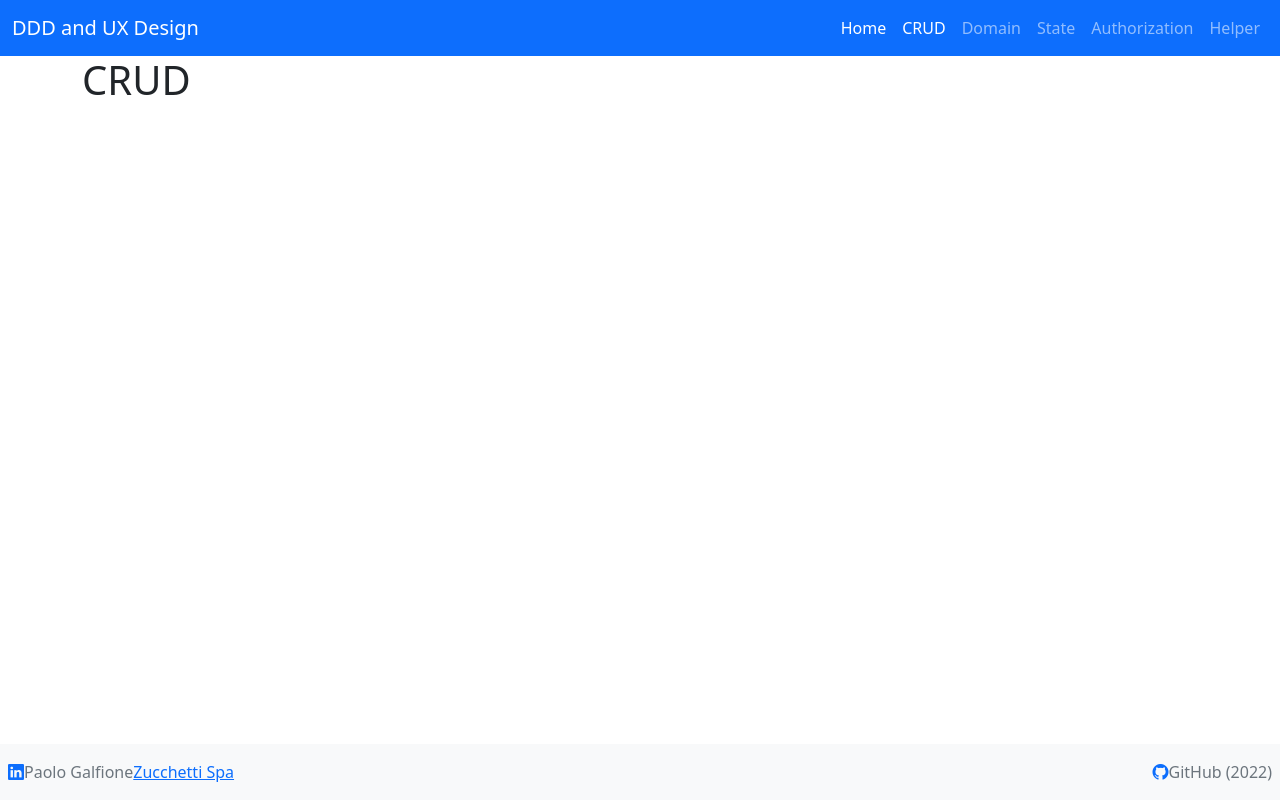
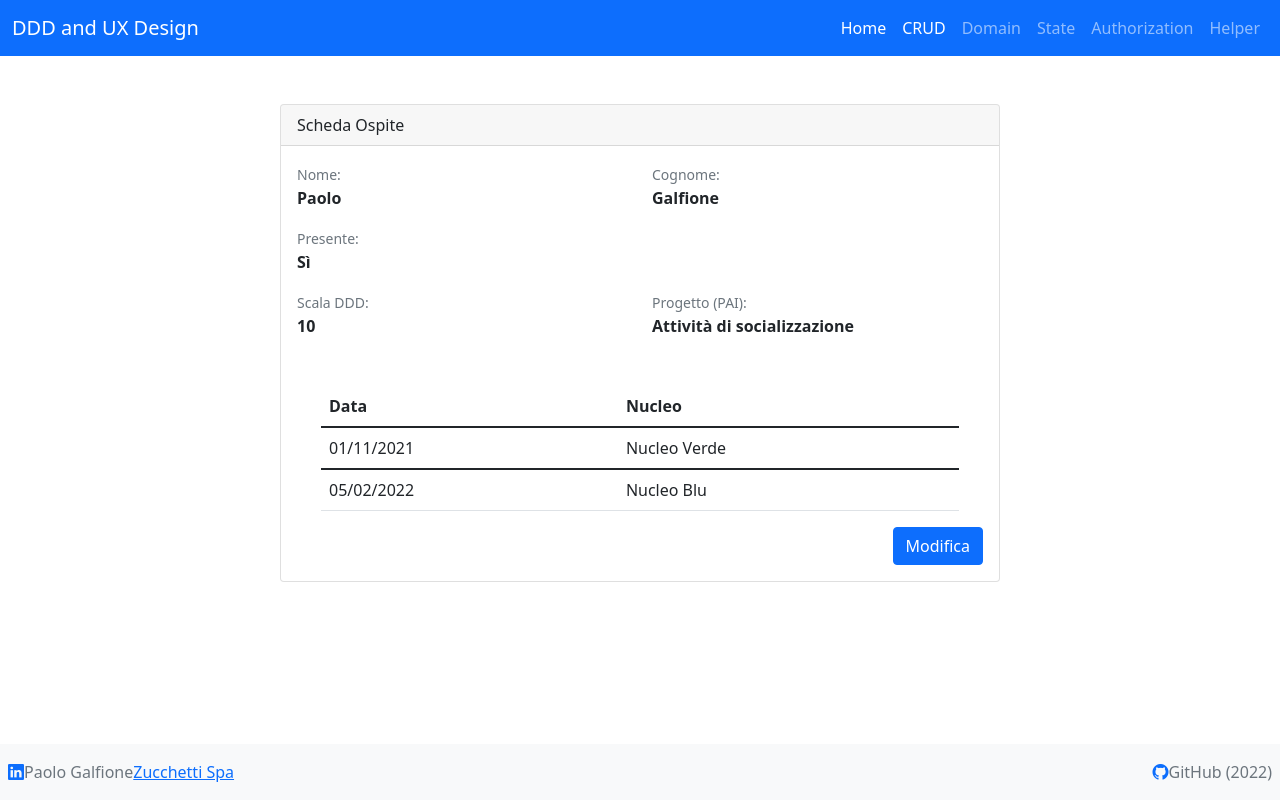
Before and after one commit to paolo-galfione/DDD-UX-Design, an Angular app: page /crud in a window 1280 px wide. Built offline with nearby package versions, Linux system fonts and the light colour scheme.

Commit message:
completata crud

```diff
--- a/src/app/app.module.ts
+++ b/src/app/app.module.ts
@@ -5,6 +5,7 @@ import { AppRoutingModule } from './app-routing.module';
 import { AppComponent } from './app.component';
 import { HomeComponent } from './home/home.component';
 import { CRUDComponent } from './crud/ui/crud.component';
+import { ReactiveFormsModule } from '@angular/forms';
 
 @NgModule({
   declarations: [
@@ -14,6 +15,7 @@ import { CRUDComponent } from './crud/ui/crud.component';
   ],
   imports: [
     BrowserModule,
+    ReactiveFormsModule,
     AppRoutingModule
   ],
   providers: [],
--- /dev/null
+++ b/src/app/crud/entity/ospite-nucleo.ts
@@ -0,0 +1,4 @@
+export interface OspiteNucleo {
+    dataTrasferimento: Date;
+    nucleo: string;
+}
--- /dev/null
+++ b/src/app/crud/entity/ospite.ts
@@ -0,0 +1,11 @@
+import { OspiteNucleo } from "./ospite-nucleo";
+
+export interface Ospite {
+    id: number;
+    nome: string;
+    cognome: string;
+    presente: boolean;
+    scalaDDD: number;
+    progetto: string;
+    nuclei: OspiteNucleo[];
+}
--- /dev/null
+++ b/src/app/crud/manager/ospite-dto.ts
@@ -0,0 +1,9 @@
+export interface OspiteDto {
+    id: number;
+    nome: string;
+    cognome: string;
+    presente: boolean;
+    scalaDDD: number;
+    progetto: string;
+    nucleo: string;
+}
--- /dev/null
+++ b/src/app/crud/manager/ospite-manager.service.ts
@@ -0,0 +1,71 @@
+import { Injectable } from '@angular/core';
+import { Ospite } from '../entity/ospite';
+import { OspiteDto } from './ospite-dto';
+
+export const Progetti: string[] = [
+  'Sospeso',
+  'Attività di socializzazione',
+  'Recupero cognitivo',
+  'Fisioterapia',
+];
+
+export const Nuclei: string[] = [
+  'Nucleo Verde',
+  'Nucleo Rosso',
+  'Nucleo Blu'
+];
+
+@Injectable({
+  providedIn: 'root'
+})
+export class OspiteManagerService {
+  ospite: Ospite;
+
+  constructor() {
+    this.ospite = {
+      id: 1,
+      nome: 'Paolo',
+      cognome: 'Galfione',
+      presente: true,
+      scalaDDD: 10,
+      progetto: 'Attività di socializzazione',
+      nuclei: [
+        { dataTrasferimento: new Date(2021,10,1),  nucleo: 'Nucleo Verde'},
+        { dataTrasferimento: new Date(2022,1,5),  nucleo: 'Nucleo Blu'},
+      ]
+    }
+  }
+
+  leggiOspite(): Ospite {
+    return this.ospite;
+  }
+
+  // Qui c'è tutta la logica di Ospite
+  salvaOspite(ospite: OspiteDto) {
+    this.ospite.nome = ospite.nome;
+    this.ospite.cognome = ospite.cognome;
+    if(this.ospite.presente && !ospite.presente) {
+      // se presente diventa false, il progetto viene sospeso
+      this.ospite.progetto = Progetti[0]
+    }
+    this.ospite.presente = ospite.presente;
+    this.ospite.scalaDDD = ospite.scalaDDD;
+    if(this.nucleoCorrente() !== ospite.nucleo) {
+      // se è stato impostato un altro nucleo lo aggiungo
+      this.ospite.nuclei.push({ dataTrasferimento: new Date(), nucleo: ospite.nucleo });
+    }
+  }
+
+  nucleoCorrente() : string {
+    return this.ospite.nuclei.slice(-1)[0].nucleo;
+  }
+
+  leggiProgetti(): string[] {
+    return Progetti;
+  }
+
+  leggiNuclei(): string[] {
+    return Nuclei;
+  }
+
+}
--- a/src/app/crud/ui/crud.component.html
+++ b/src/app/crud/ui/crud.component.html
@@ -1 +1,110 @@
-<h1>CRUD</h1>
+    <!-- contenuto della pagina -->
+    <div class="container">
+        <div class="row justify-content-center">
+            <div class="col-lg-8">
+                <div class="card mt-5">
+                    <div class="card-header">
+                        Scheda Ospite
+                    </div>
+                    <div class="card-body">
+                        <div class="row">
+                            <div class="col">
+                                <div><small class="text-muted">Nome:</small></div>
+                                <div class="fw-bold">{{ ospite.nome }}</div>
+                            </div>
+                            <div class="col">
+                                <div><small class="text-muted">Cognome:</small></div>
+                                <div class="fw-bold">{{ ospite.cognome }}</div>
+                            </div>
+                        </div>
+                        <div class="row mt-3">
+                            <div><small class="text-muted">Presente:</small></div>
+                            <div class="fw-bold">{{ ospite.presente ? "Sì" : "No" }}</div>
+                        </div>
+                        <div class="row mt-3">
+                            <div class="col">
+                                <div><small class="text-muted">Scala DDD:</small></div>
+                                <div class="fw-bold">{{ ospite.scalaDDD }}</div>
+                            </div>
+                            <div class="col">
+                                <div><small class="text-muted">Progetto (PAI):</small></div>
+                                <div class="fw-bold">{{ ospite.progetto }}</div>
+                            </div>
+                        </div>
+                        <div class="container mt-5">
+                            <table class="table">
+                                <thead>
+                                  <tr>
+                                    <th scope="col">Data</th>
+                                    <th scope="col">Nucleo</th>
+                                  </tr>
+                                </thead>
+                                <tbody *ngFor="let nucleo of ospite.nuclei">
+                                  <tr>
+                                    <td>{{ nucleo.dataTrasferimento | date: 'dd/MM/yyyy'}}</td>
+                                    <td>{{ nucleo.nucleo }}</td>
+                                  </tr>
+                                </tbody>
+                              </table>
+                        </div>
+                        <div class="row">
+                            <div class="col text-end">
+                                <button type="button" class="btn btn-primary" data-bs-toggle="modal" data-bs-target="#modificaModal">Modifica</button>
+                            </div>
+                        </div>
+                    </div>
+                </div>
+            </div>
+        </div>
+
+    </div>
+
+    <div class="modal fade" id="modificaModal" tabindex="-1" aria-labelledby="exampleModalLabel" aria-hidden="true">
+        <div class="modal-dialog">
+          <div class="modal-content">
+            <div class="modal-header">
+              <h5 class="modal-title" id="exampleModalLabel">Modifica Ospite</h5>
+              <button type="button" class="btn-close" data-bs-dismiss="modal" aria-label="Close"></button>
+            </div>
+            <div class="modal-body">
+                <form [formGroup]="form">
+                    <div class="mb-3">
+                      <label for="nome" class="form-label">Nome:</label>
+                      <input type="text" class="form-control" id="nome" formControlName="nome">
+                    </div>
+                    <div class="mb-3">
+                        <label for="cognome" class="form-label">Cognome:</label>
+                        <input type="text" class="form-control" id="cognome" formControlName="cognome">
+                    </div>
+                    <div class="form-check mb-3">
+                        <input class="form-check-input" type="checkbox" value="" id="presente" formControlName="presente">
+                        <label class="form-check-label" for="presente">
+                          Presente
+                        </label>
+                    </div>
+                    <div class="mb-3">
+                        <label for="scalaDDD" class="form-label">Scala DDD:</label>
+                        <input type="number" min="0" max="30" class="form-control" id="scalaDDD" formControlName="scalaDDD">
+                        <div id="scalaDDD" class="form-text">0-10 Rischio Depressione | 11-20 Rischio Demenza | 21-30 Problemi Deambulazione</div>
+                    </div>
+                    <div class="mb-3">
+                        <label for="progetto" class="form-label">Progetto Assistenziale Individualizzato (PAI):</label>
+                        <select class="form-select" id="progetto" formControlName="progetto">
+                            <option *ngFor="let nomeProgetto of manager.leggiProgetti()">{{ nomeProgetto }}</option>
+                          </select>
+                    </div>
+                    <div class="mb-3">
+                        <label for="nucleo" class="form-label">Tresferisci a Nucleo:</label>
+                        <select class="form-select" id="nucleo" formControlName="nucleo">
+                            <option *ngFor="let nomeNucleo of manager.leggiNuclei()">{{ nomeNucleo }}</option>
+                          </select>
+                    </div>
+                </form>
+            </div>
+            <div class="modal-footer">
+              <button type="button" class="btn btn-secondary" data-bs-dismiss="modal">Cancella</button>
+              <button type="button" class="btn btn-primary" data-bs-dismiss="modal" (click)="salva()">Salva</button>
+            </div>
+          </div>
+        </div>
+      </div>
--- a/src/app/crud/ui/crud.component.ts
+++ b/src/app/crud/ui/crud.component.ts
@@ -1,16 +1,36 @@
 import { Component, OnInit } from '@angular/core';
+import { FormBuilder, FormGroup } from '@angular/forms';
+import { Ospite } from '../entity/ospite';
+import { OspiteManagerService } from '../manager/ospite-manager.service';
 
 @Component({
   selector: 'app-crud',
   templateUrl: 'crud.component.html',
-  styles: [
-  ]
+  styles: [],
+  providers: [ OspiteManagerService ]
 })
 export class CRUDComponent implements OnInit {
+  ospite!: Ospite;
+  form!: FormGroup;
 
-  constructor() { }
+  constructor(public manager: OspiteManagerService,
+              private fb: FormBuilder) { }
 
   ngOnInit(): void {
+    this.ospite = this.manager.leggiOspite();
+    this.form = this.fb.group({
+      nome: this.ospite.nome,
+      cognome: this.ospite.cognome,
+      presente: this.ospite.presente,
+      scalaDDD: this.ospite.scalaDDD,
+      progetto: this.ospite.progetto,
+      nucleo: this.manager.nucleoCorrente()
+    })
   }
 
+  salva() {
+    this.manager.salvaOspite(this.form.value);
+  }
+
+
 }
```
